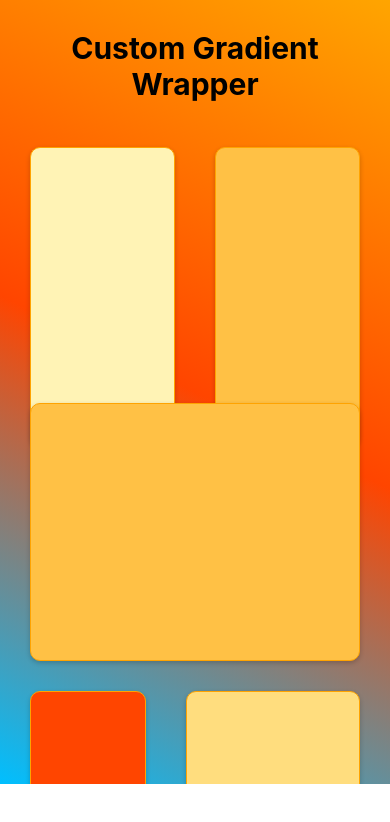
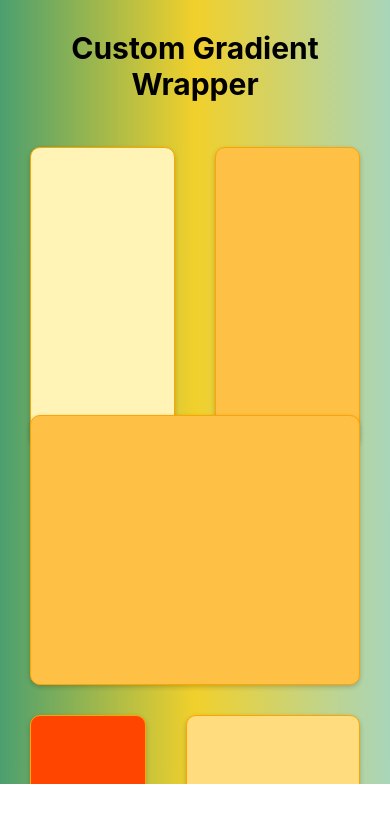
Before and after one commit to denizgulbahar/react-native-wrapper, a React Native app: screen / in a window 390 px wide. Shown: the top 822 px of the page. Built offline with nearby package versions, Linux system fonts and the light colour scheme.

Commit message:
Modified some parts

```diff
--- a/App.js
+++ b/App.js
@@ -14,10 +14,15 @@ export default function App() {
       </Text>
     </View>
   )
-  const gradientColors= ['#FFA500', '#FF4500', '#00BFFF']
+  // const gradientColors= ['#FFA500', '#FF4500', '#00BFFF']
+  // const gradientDirection = {
+  //   start: { x: 1, y: 0 }, // Sağ üst köşe
+  //   end: { x: 0, y: 1 } // Sol alt köşe
+  // };
+  const gradientColors= ['#4B9F6F', '#F1D02B', '#A8D5BA']
   const gradientDirection = {
-    start: { x: 1, y: 0 }, // Sağ üst köşe
-    end: { x: 0, y: 1 } // Sol alt köşe
+    start: { x: 0, y: 0 }, // Başlangıç noktası (merkez)
+    end: { x: 1, y: 0}        // Bitiş noktası (sağ alt köşe)
   };
 
   return (
@@ -92,6 +97,7 @@ const styles = StyleSheet.create({
   flatlistContentContainer: {
     padding: 10,
     borderRadius: 20,
+    margin: 30,
     backgroundColor: "#FFC145",
     width: "80%",
     justifyContent:"center",
```
